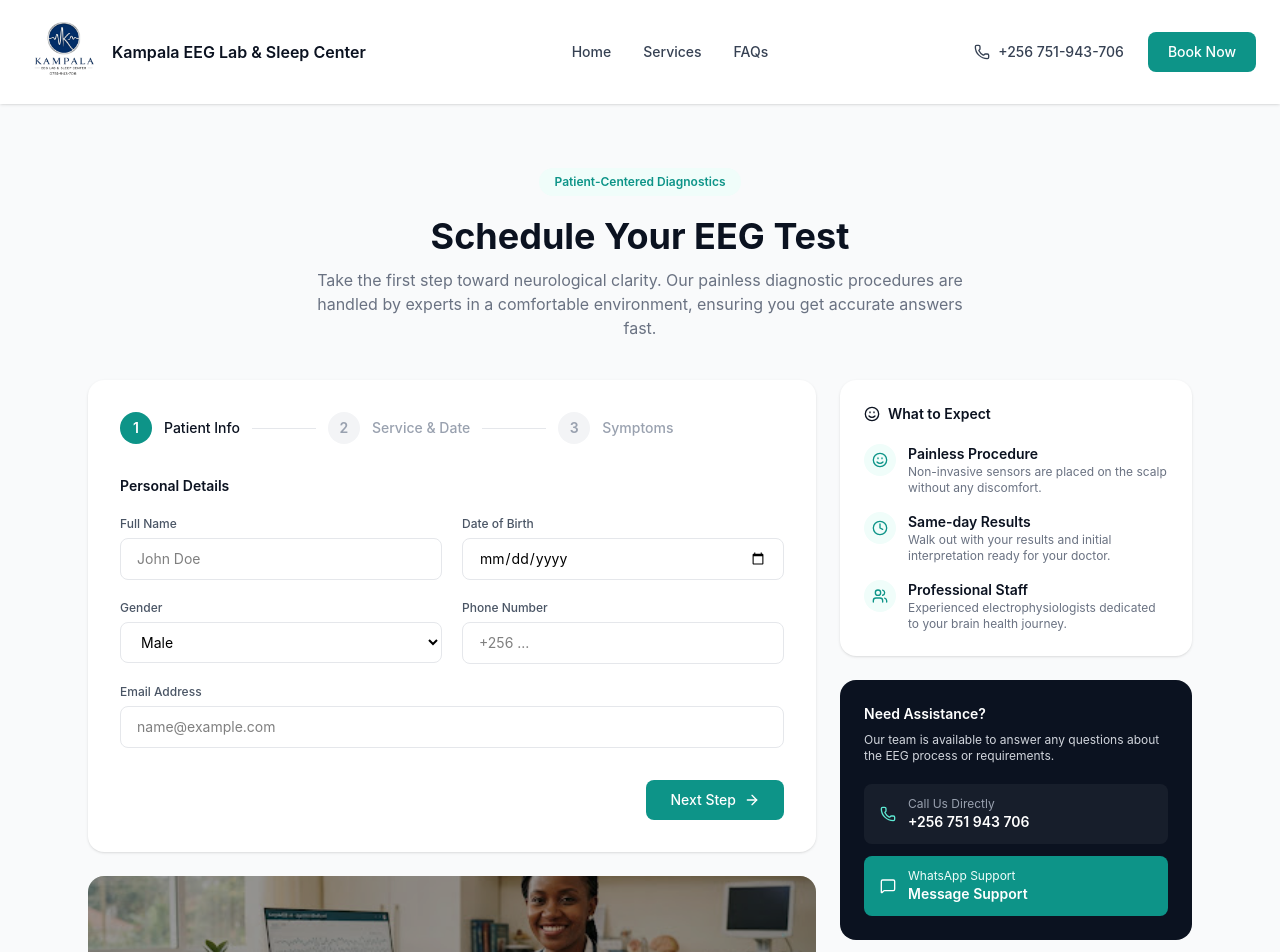
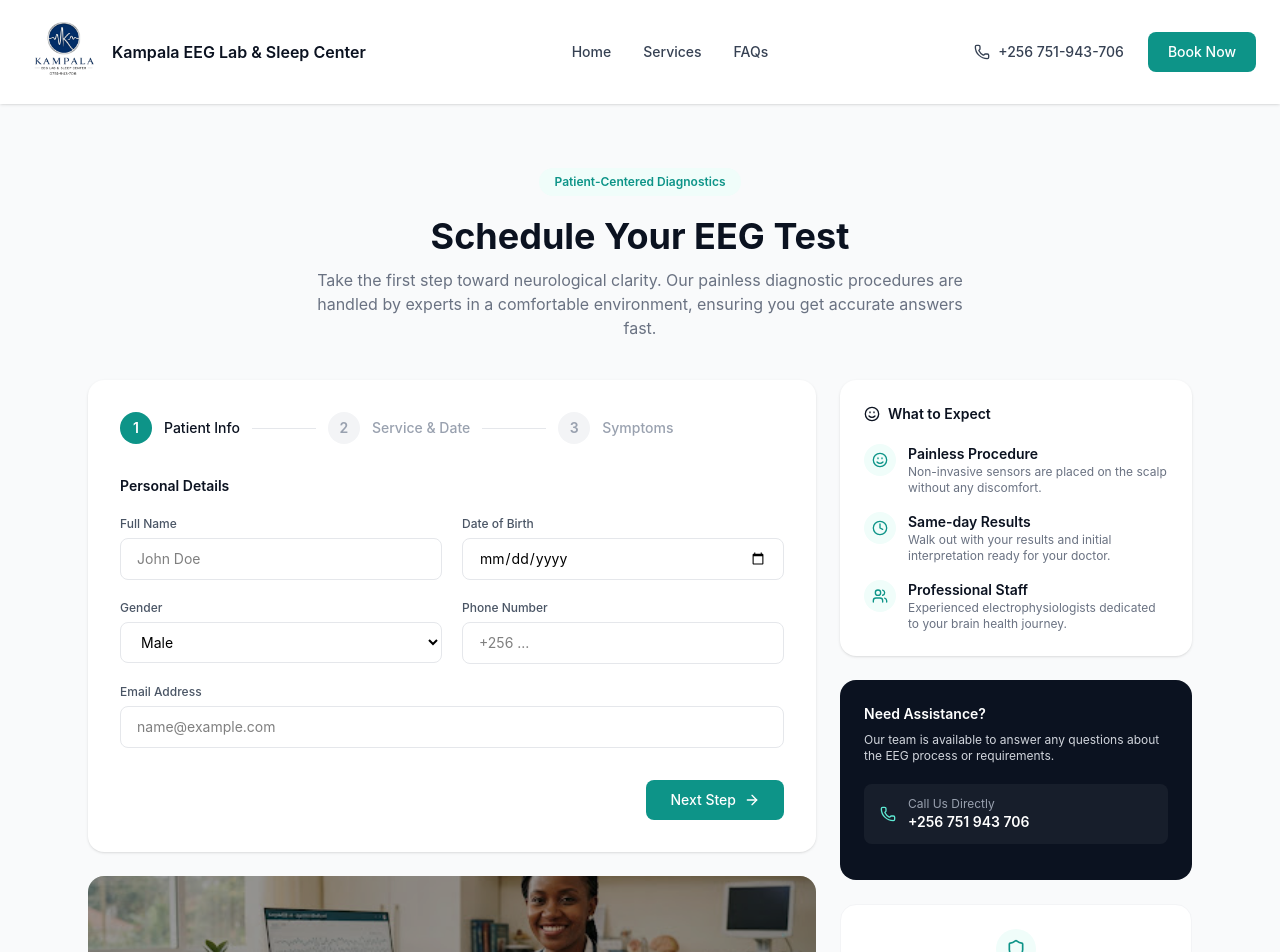
Before and after one commit to KAMPALA-EEG-LAB-SLEEP-CENTER/portal, a React (Vite) app: page /book in a window 1280 px wide. Shown: the top 952 px of the page. Built offline with nearby package versions, Linux system fonts and the light colour scheme; the HTML template or start-up script is replaced by a standard one.

Commit message:
chore: remove WhatsApp support card from booking page sidebar

```diff
--- a/src/pages/BookAppointment.tsx
+++ b/src/pages/BookAppointment.tsx
@@ -10,7 +10,6 @@ import {
   Users,
   Shield,
   Phone,
-  MessageSquare,
   Activity,
   Moon,
   Brain,
@@ -766,18 +765,7 @@ function BookAppointment() {
                     <p className="text-sm font-semibold">+256 751 943 706</p>
                   </div>
                 </a>
-                <a
-                  href="https://wa.me/256751943706"
-                  target="_blank"
-                  rel="noopener noreferrer"
-                  className="flex items-center gap-3 bg-[#0D9488] rounded-lg px-4 py-3 hover:bg-[#0B7C71] transition-colors"
-                >
-                  <MessageSquare className="w-4 h-4" />
-                  <div>
-                    <p className="text-xs text-teal-50">WhatsApp Support</p>
-                    <p className="text-sm font-semibold">Message Support</p>
-                  </div>
-                </a>
+
               </div>
 
               <div className="bg-white border border-gray-100 rounded-2xl p-6 text-center">
```
